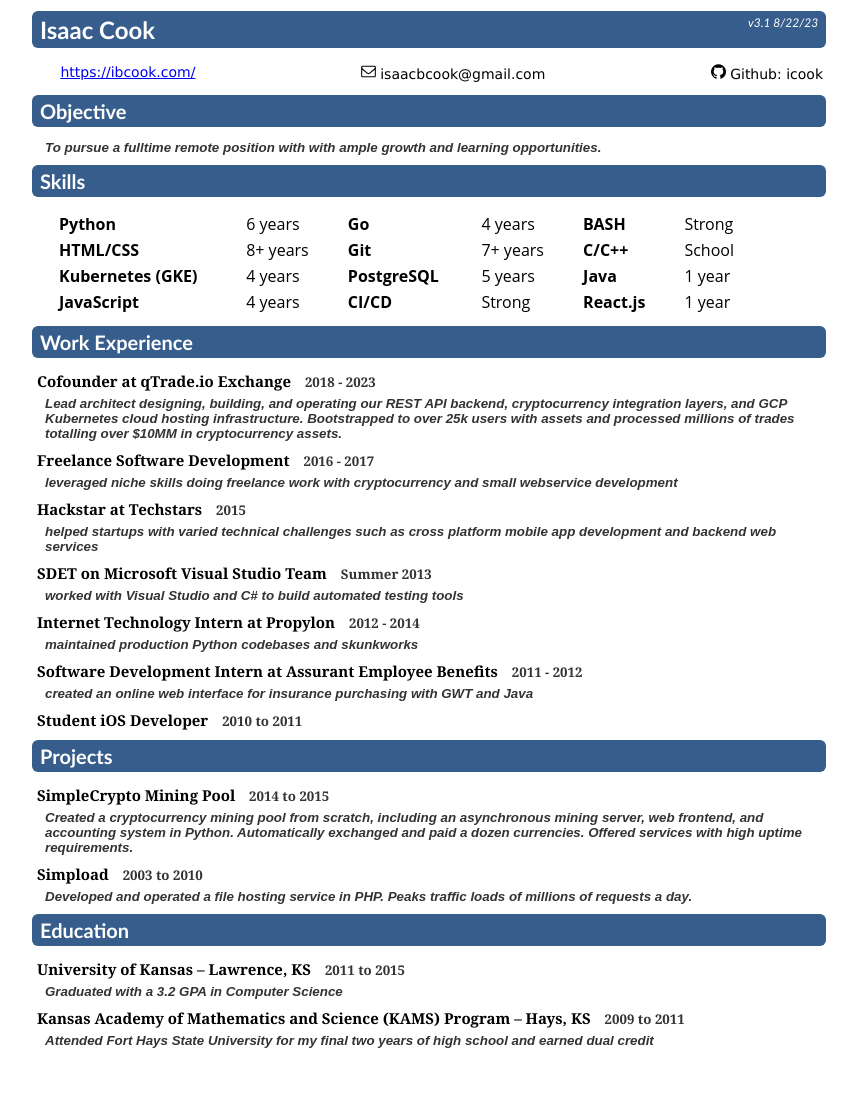
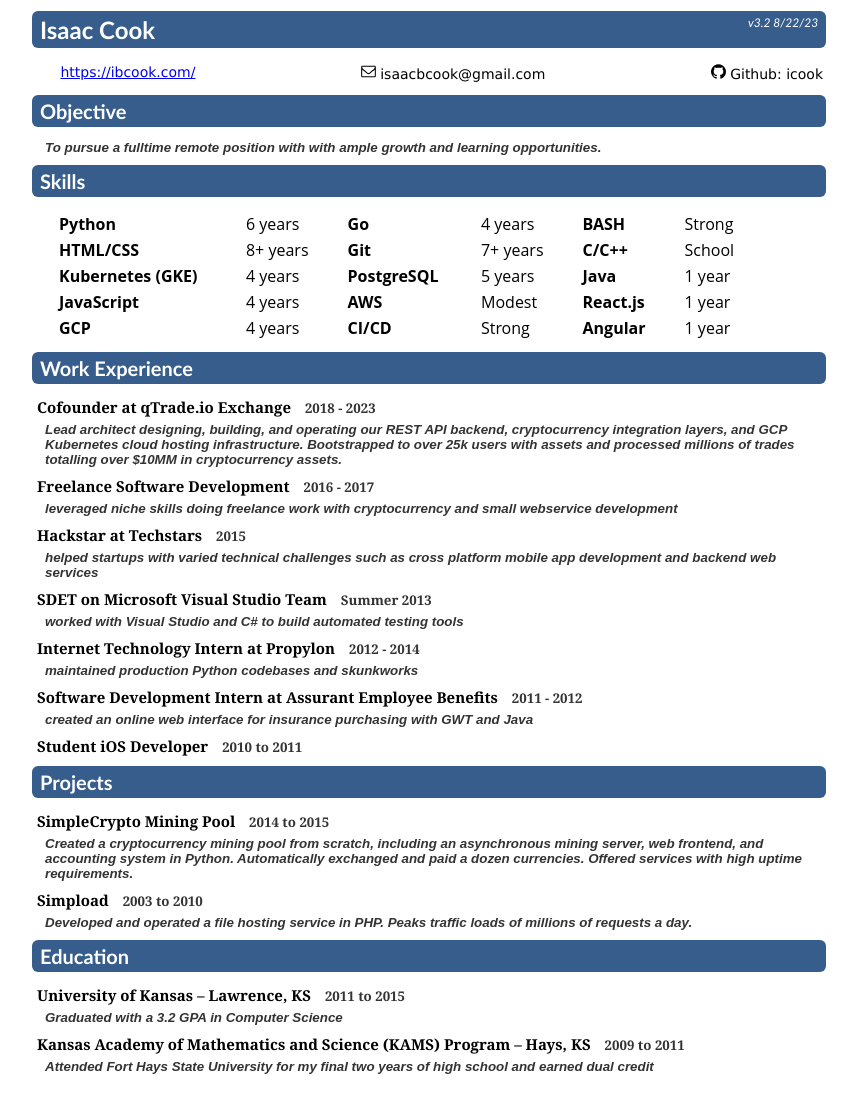
Before and after one commit to icook/personal, a Jekyll site: the page resume/index.html, which Jekyll copies as it is, in a window 1280 px wide. Shown: the whole page, without its empty margins (211-1068 px from the left). Built offline with Jekyll 4.4.1, drawn with Linux system fonts in a browser that asks for light colours; Markdown is read by kramdown in place of the engine named in the settings; before the commit the page ends 1082 px from its top, so only the background shows below that.

Commit message:
resume: add cloud experience

```diff
--- a/resume/index.html
+++ b/resume/index.html
@@ -84,7 +84,7 @@
   <tr>
   	<td>
       <h1 style="font-size:24px; margin-top:00px;">Isaac Cook
-        <span style="font-size:12px; font-weight: normal; float: right;"><i>v3.1 8/22/23</i></span>
+        <span style="font-size:12px; font-weight: normal; float: right;"><i>v3.2 8/22/23</i></span>
       </h1>
       <table width="100%">
       	<tr>
@@ -143,12 +143,21 @@
       <td><b>JavaScript</b></td>
 			<td>4 years</td>
 
+      <td><b>AWS</b></td>
+			<td>Modest</td>
+
+      <td><b>React.js</b></td>
+			<td>1 year</td>
+		</tr>
+		<tr>
+      <td><b>GCP</b></td>
+			<td>4 years</td>
+
       <td><b>CI/CD</b></td>
 			<td>Strong</td>
 
-      <td><b>React.js</b></td>
+      <td><b>Angular</b></td>
 			<td>1 year</td>
-
 		</tr>
 	  </table>
 
```
